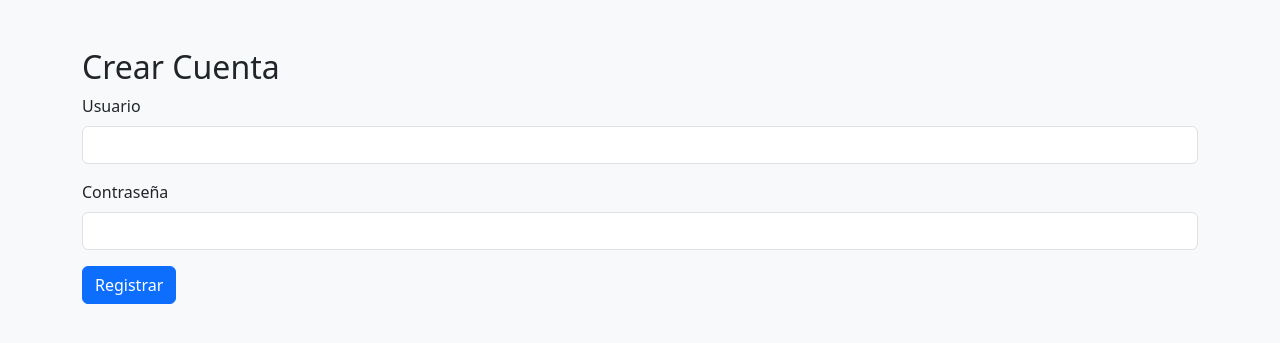
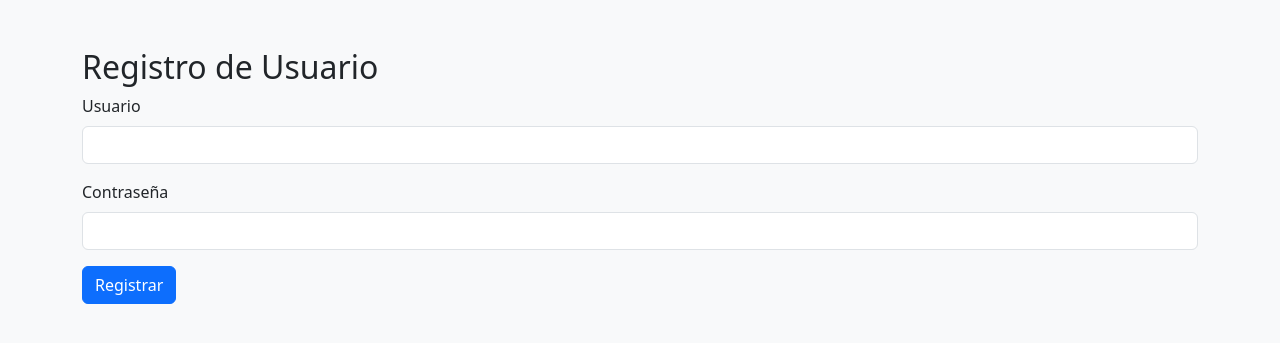
Before and after one commit to codigoscerrados-prog/fastapi-form-app, a FastAPI app: page /register in a window 1280 px wide. Shown: the top 343 px of the page. Run offline with FastAPI, Linux system fonts and the light colour scheme.

Commit message:
Subir proyecto completo

```diff
--- a/app/main.py
+++ b/app/main.py
@@ -3,11 +3,10 @@ from fastapi.responses import HTMLResponse
 from fastapi.templating import Jinja2Templates
 from sqlalchemy.orm import Session
 from sqlalchemy.exc import IntegrityError
-from . import models, schemas, email_utils
+from . import models, schemas, email_utils, LoginUser
 from .database import SessionLocal, engine
 from passlib.context import CryptContext
 from starlette.responses import RedirectResponse
-
 
 # Crear tablas
 models.Base.metadata.create_all(bind=engine)
--- a/app/templates/register.html
+++ b/app/templates/register.html
@@ -2,21 +2,28 @@
 <html lang="es">
 <head>
     <meta charset="UTF-8">
-    <title>Registro de Cuenta</title>
+    <title>Registro</title>
     <link href="https://cdn.jsdelivr.net/npm/bootstrap@5.3.2/dist/css/bootstrap.min.css" rel="stylesheet">
 </head>
 <body class="bg-light">
     <div class="container mt-5">
-    <h2>Crear Cuenta</h2>
+        <h2>Registro de Usuario</h2>
+
+        {% if message %}
+        <div class="alert alert-info">{{ message }}</div>
+        {% endif %}
+
         <form method="post" action="/register">
             <div class="mb-3">
-            <label for="username" class="form-label">Usuario</label>
+                <label class="form-label">Usuario</label>
                 <input type="text" class="form-control" name="username" required>
             </div>
+
             <div class="mb-3">
-            <label for="password" class="form-label">Contraseña</label>
+                <label class="form-label">Contraseña</label>
                 <input type="password" class="form-control" name="password" required>
             </div>
+
             <button type="submit" class="btn btn-primary">Registrar</button>
         </form>
     </div>
```
Also changed, not shown: app/models.py (line endings or trailing spaces). Lines whose indentation alone changed are shown as unchanged.
